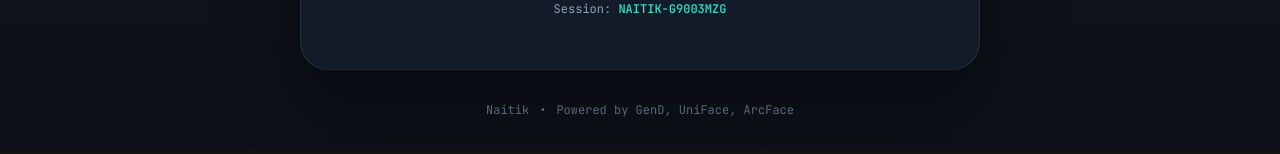
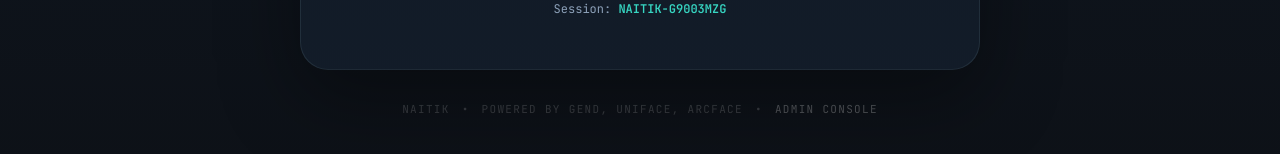
Before and after one commit to veeralsaxena/Naitik, a React (Vite) app in the folder frontend/: page / in a window 1280 px wide. Shown: the part 742-896 px from the top of the page. Built offline with nearby package versions, Linux system fonts and the light colour scheme.

Commit message:
polish: scan-line animation, admin nav links, video recording UI
- Added scanning laser effect on face guide (production KYC look)
- Footer links to /admin console
- Admin header links back to KYC flow
- CSS for recording, result page, admin upload zone

```diff
--- a/frontend/src/index.css
+++ b/frontend/src/index.css
@@ -245,6 +245,23 @@ img, video { display: block; max-width: 100%; }
   box-shadow: 0 0 0 9999px rgba(0,0,0,0.25);
   pointer-events: none;
   animation: guidePulse 2s ease-in-out infinite;
+  overflow: hidden;
+}
+
+.kyc-scan-line {
+  position: absolute;
+  top: 0; left: 0; right: 0;
+  height: 2px;
+  background: linear-gradient(90deg, transparent, var(--cyan), transparent);
+  box-shadow: 0 0 15px var(--cyan);
+  animation: scanMove 3s linear infinite;
+  opacity: 0.8;
+}
+
+@keyframes scanMove {
+  0% { top: 0%; }
+  50% { top: 100%; }
+  100% { top: 0%; }
 }
 
 @keyframes guidePulse {
@@ -824,6 +841,28 @@ img, video { display: block; max-width: 100%; }
   text-align: left;
 }
 
+.kyc-footer {
+  margin-top: auto;
+  padding: 32px 0;
+  display: flex;
+  gap: 12px;
+  font-family: var(--mono);
+  font-size: 11px;
+  text-transform: uppercase;
+  letter-spacing: 0.12em;
+  color: rgba(255,255,255,0.25);
+}
+
+.kyc-admin-link {
+  color: rgba(255,255,255,0.4);
+  text-decoration: none;
+  transition: color 0.2s ease;
+}
+
+.kyc-admin-link:hover {
+  color: var(--cyan);
+}
+
 .result-reason-label {
   font-family: var(--mono);
   font-size: 11px;
--- a/frontend/src/pages/AdminPage.jsx
+++ b/frontend/src/pages/AdminPage.jsx
@@ -70,10 +70,13 @@ export default function AdminPage() {
           <h1>Forensic Analyst Console</h1>
           <p>Upload media to run the 7-stage forensic pipeline. View deepfake signals, heatmaps, and risk assessment.</p>
         </div>
-        <div className="review-header__meta">
-          <span>Status</span>
-          <strong>{result ? result.status : 'AWAITING INPUT'}</strong>
-          <small>{result ? `${result.processing_time_ms?.toFixed(0)}ms` : 'No submission yet'}</small>
+        <div style={{ display: 'flex', flexDirection: 'column', alignItems: 'flex-end', gap: '12px' }}>
+          <a href="/" className="kyc-ghost-btn" style={{ fontSize: '12px', padding: '6px 12px' }}>← Switch to KYC Flow</a>
+          <div className="review-header__meta">
+            <span>Status</span>
+            <strong>{result ? result.status : 'AWAITING INPUT'}</strong>
+            <small>{result ? `${result.processing_time_ms?.toFixed(0)}ms` : 'No submission yet'}</small>
+          </div>
         </div>
       </header>
 
--- a/frontend/src/pages/CollectionPage.jsx
+++ b/frontend/src/pages/CollectionPage.jsx
@@ -304,7 +304,9 @@ export default function CollectionPage() {
           <div className="kyc-camera-shell">
             <video ref={videoRef} autoPlay muted playsInline className="kyc-camera-video" />
             <canvas ref={canvasRef} style={{ display: 'none' }} />
-            <div className="kyc-face-guide" />
+            <div className="kyc-face-guide">
+              <div className="kyc-scan-line" />
+            </div>
             {isRecording ? (
               <div className="kyc-camera-hint kyc-recording-hint">🔴 Recording… {recordingTime}s</div>
             ) : (
@@ -452,6 +454,8 @@ export default function CollectionPage() {
         <span>Naitik</span>
         <span>•</span>
         <span>Powered by GenD, UniFace, ArcFace</span>
+        <span>•</span>
+        <a href="/admin" className="kyc-admin-link">Admin Console</a>
       </footer>
     </div>
   );
```
